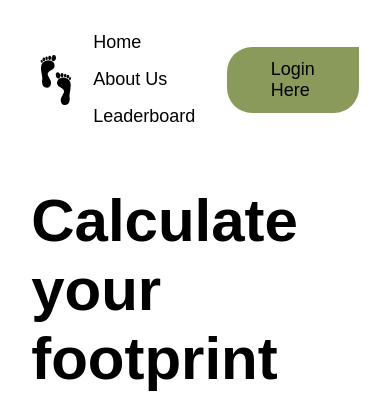
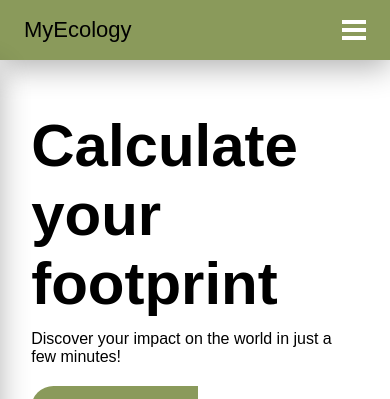
Before and after one commit to unix2002/webtech, a PHP site: page / in a window 390 px wide. Shown: the top 399 px of the page. Run offline with PHP 8.4, Linux system fonts and the light colour scheme.

Commit message:
added mobile design

```diff
--- a/Website/index.html
+++ b/Website/index.html
@@ -8,17 +8,24 @@
 </head>
 
 <body>
+    <header class="header">
+        <nav class="bar">
+            <a class="brand" href="index.html">MyEcology</a>
+            <ul class="barItems">
+                <li class="item"><a class="pageLink" href="index.html">Home</a></li>
+                <li class="item"><a class="pageLink" href="about_us.html">About Us</a></li>
+                <li class="item"><a class="pageLink" href="leaderboard.html">Leaderboard</a></li>
+                <li class="item"><a class="login" href="login.html">Login Here</a></li>
+            </ul>
+            <div class="hamburgerMenu">
+                <span class="hamburgerBar"></span>
+                <span class="hamburgerBar"></span>
+                <span class="hamburgerBar"></span>
+            </div>
+            <script src="mobile.js"></script>
+        </nav>
+    </header>
     <div class="container">
-        <nav>
-            <!--Source: https://freepngimg.com/miscellaneous/footprints-->
-            <img class="brand_img" src="./img/29755-9-footprints-hd-thumb.png">
-            <ul>
-                <li><a href="index.html">Home</a></li>
-                <li><a href="about_us.html">About Us</a></li>
-                <li><a href="leaderboard.html">Leaderboard</a></li>
-            </ul>
-            <a class="button" href="login.html">Login Here</a>
-        </nav>
         <div class="content">
             <h1>Calculate your footprint</h1>
             <p>Discover your impact on the world in just a few minutes!</p>
--- /dev/null
+++ b/Website/mobile.js
@@ -0,0 +1,16 @@
+const ham = document.querySelector(".hamburgerMenu");
+const menu = document.querySelector(".barItems");
+const page = document.querySelectorAll(".pageLink");
+
+page.forEach(n => n.addEventListener("click", close));
+ham.addEventListener("click", mobile);
+
+function mobile () {
+    ham.classList.toggle("active");
+    menu.classList.toggle("active");
+}
+
+function close () {
+    ham.classList.remove("active");
+    menu.classList.remove("active");
+}
--- a/Website/style.css
+++ b/Website/style.css
@@ -14,27 +14,7 @@
     width: 50px;
 }
 
-/*NAVIGATION BAR*/
-
-nav {
-    display: flex;
-    justify-content: space-between;
-    align-items: center;
-    padding: 12px 0;
-}
-
-nav ul li {
-    margin: 8px 12px;
-    list-style: none;
-    display: inline-block;
-}
-
-nav ul li a {
-    color: black;
-    font-weight: 200;
-    text-decoration: none;
-    font-size: 18px;
-}
+/*BUTTONS*/
 
 .button {
     color: black;
@@ -49,8 +29,152 @@ nav ul li a {
 }
 
 .button:hover {
-    background-color: grey;
+    background-color: #8a9a5bb0;
 }
+
+/*NAVIGATION BAR*/
+
+.header {
+    box-shadow: 0 8px 30px rgba(0, 0, 0, 0.3);
+}
+
+.header a {
+    text-decoration: none;
+    color: black;
+}
+
+.header li {
+    list-style: none;
+}
+
+.login {
+    color: black;
+    padding: 12px 44px;
+    text-decoration: none;
+    display: inline-block;
+    font-size: 18px;
+    border-radius: 25px;
+    border-top-right-radius: 0;
+    background-color: white;
+    transition: 0.2s;
+}
+
+.login:hover {
+    background-color: rgba(255, 255, 255, 0.692);
+}
+
+.bar {
+    padding: 16px 24px;
+    align-items: center;
+    justify-content: space-between;
+    display: flex;
+    background-color: #8a9a5b;
+}
+
+.barItems {
+    align-items: center;
+    display: flex;
+    justify-content: space-between;
+}
+
+.item {
+    margin-left: 80px;
+}
+
+.brand {
+    font-weight: 500;
+    font-size: 22px;
+}
+
+.pageLink {
+    color: black;
+    font-weight: 500;
+    font-size: 18px;
+}
+
+.pageLink:hover {
+    color: white;
+}
+
+/*HAMBURGER MENU*/
+
+.hamburgerMenu {
+    display: none;
+}
+
+.hamburgerBar {
+    height: 4px;
+    width: 24px;
+    background-color: white;
+    margin: 4px auto;
+    display: block;
+    transition: 0.3s ease;
+    -webkit-transition: all 0.4s ease-in-out;
+}
+
+/*MOBILE VERSION*/
+
+@media only screen and (max-width: 768px) {
+    .barItems {
+        top: 61px;
+        left: -100%;
+        text-align: center;
+        width: 100%;
+        flex-direction: column;
+        background-color: rgba(255, 255, 255, 0.98);
+        transition: 0.4s;
+        border-radius: 8px;
+        box-shadow: 0 8px 30px rgba(0, 0, 0, 0.3);
+        position: fixed;
+    }
+
+    .barItems.active {
+        left: 0;
+    }
+
+    .item {
+        margin: 40px 0;
+    }
+
+    .hamburgerMenu {
+        cursor: pointer;
+        display: block;
+    }
+
+    .hamburgerMenu.active .hamburgerBar:nth-child(2) {
+        opacity: 0;
+    }
+
+    .hamburgerMenu.active .hamburgerBar:nth-child(1) {
+        transform: translateY(8px) rotate(45deg);
+    }
+
+    .hamburgerMenu.active .hamburgerBar:nth-child(3) {
+        transform: translateY(-8px) rotate(-45deg);
+    }
+
+    .card {
+        margin: auto;
+        text-align: center;
+        box-shadow: 0 4px 18px 0 rgba(0, 0, 0, 0.2);
+        max-width: 300px;
+        padding: 0;
+    }
+
+    .card h2 {
+        font-size: 20px;
+    }
+
+    .card p {
+        font-size: 16px;
+        font-weight: 400;
+    }
+
+    .photo {
+        width: 120px;
+    }
+}
+
 
 /*HOMEPAGE*/
 
```
Also changed, not shown: Website/about_us.html (+17 -10 lines), Website/leaderboard.html (+17 -16 lines), Website/login.html (+17 -9 lines), Website/quiz.html (+17 -10 lines), Website/result.html (+17 -10 lines).
